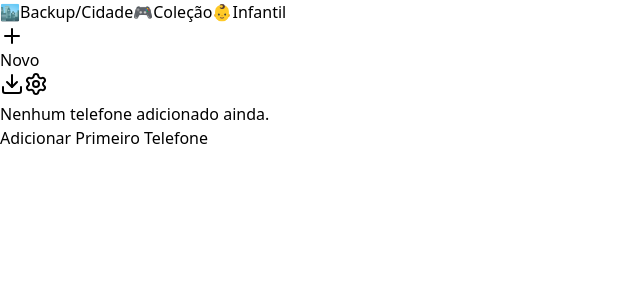
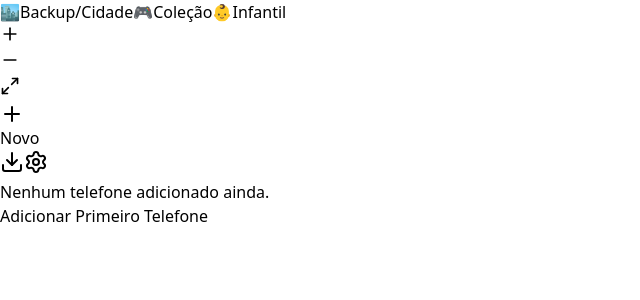
Before and after one commit to esteniovasc/phone-deck, a React (Vite) app: page / in a window 1280 px wide. Shown: the top 300 px of the page, without its empty margins (0-640 px from the left). Built offline with nearby package versions, Linux system fonts and the light colour scheme.

Commit message:
Atualiza UI de controles de navegação e adiciona minimapa que se adapta a interações de pan e zoom

```diff
--- a/src/App.tsx
+++ b/src/App.tsx
@@ -1,8 +1,8 @@
 import { useState, useCallback, useMemo, useEffect } from 'react';
 import {
   ReactFlow,
-  Controls,
   Background,
+  MiniMap,
   applyNodeChanges,
   type Node,
   type NodeTypes,
@@ -13,6 +13,7 @@ import '@xyflow/react/dist/style.css';
 import { EditModal } from './components/modals/EditModal';
 import { FloatingDock } from './components/ui/FloatingDock';
 import { ModeSelector } from './components/ui/ModeSelector';
+import { NavigationControls } from './components/ui/NavigationControls';
 import { useLocalStorage } from './hooks/useLocalStorage';
 import { useDecisionEngine } from './hooks/useDecisionEngine';
 import PhoneNode from './components/canvas/PhoneNode';
@@ -165,7 +166,22 @@ function App() {
         fitView
       >
         <Background />
-        <Controls />
+
+        {/* MiniMap estilizado */}
+        <MiniMap
+          position="bottom-right"
+          style={{
+            backgroundColor: 'rgba(255, 255, 255, 0.5)',
+            backgroundImage: 'none',
+          }}
+          maskColor="rgba(240, 242, 245, 0.6)"
+          nodeColor={() => {
+            // Color based on status/type - Todo node tem cor azul no minimap
+            return 'rgba(59, 130, 246, 0.6)'; // Blue tint
+          }}
+          pannable
+          zoomable
+        />
       </ReactFlow>
 
       {/* Header Flutuante (Fixed + z-index alto) */}
@@ -176,6 +192,9 @@ function App() {
           setNodes(createNodesFromPhones(phones));
         }}
       />
+
+      {/* Navigation Controls (Zoom + Fit View) */}
+      <NavigationControls />
 
       {/* Action Dock Flutuante (Inferior) */}
       <FloatingDock
--- /dev/null
+++ b/src/components/ui/NavigationControls.tsx
@@ -0,0 +1,89 @@
+import { useReactFlow } from '@xyflow/react';
+import { Plus, Minus, Maximize2 } from 'lucide-react';
+
+/**
+ * NavigationControls: Dock vertical de zoom e centralização
+ *
+ * Features:
+ * - Zoom In (+)
+ * - Zoom Out (-)
+ * - Fit View / Centralizar (quando se perdeu)
+ * - Design Glassmorphism
+ * - Posicionado no canto inferior esquerdo
+ */
+export function NavigationControls() {
+  const { zoomIn, zoomOut, fitView } = useReactFlow();
+
+  const handleZoomIn = () => {
+    zoomIn();
+  };
+
+  const handleZoomOut = () => {
+    zoomOut();
+  };
+
+  const handleFitView = () => {
+    fitView({ duration: 800 });
+  };
+
+  return (
+    <div className="fixed bottom-8 left-8 z-50">
+      {/* Container vidro fosco vertical */}
+      <div className="flex flex-col items-center gap-2 px-3 py-3 bg-white/80 backdrop-blur-md rounded-full shadow-xl border border-white/20">
+        {/* Zoom In */}
+        <button
+          onClick={handleZoomIn}
+          className={`
+            flex items-center justify-center w-10 h-10
+            rounded-full transition-all duration-300
+            hover:bg-white hover:text-slate-900 hover:scale-110 hover:shadow-lg
+            text-slate-600 hover:shadow-md
+            cursor-pointer
+          `}
+          title="Zoom In (Aproximar)"
+          aria-label="Zoom in"
+        >
+          <Plus size={20} />
+        </button>
+
+        {/* Divider */}
+        <div className="w-6 h-px bg-slate-200/50"></div>
+
+        {/* Zoom Out */}
+        <button
+          onClick={handleZoomOut}
+          className={`
+            flex items-center justify-center w-10 h-10
+            rounded-full transition-all duration-300
+            hover:bg-white hover:text-slate-900 hover:scale-110 hover:shadow-lg
+            text-slate-600 hover:shadow-md
+            cursor-pointer
+          `}
+          title="Zoom Out (Afastar)"
+          aria-label="Zoom out"
+        >
+          <Minus size={20} />
+        </button>
+
+        {/* Divider */}
+        <div className="w-6 h-px bg-slate-200/50"></div>
+
+        {/* Fit View - Centralizar */}
+        <button
+          onClick={handleFitView}
+          className={`
+            flex items-center justify-center w-10 h-10
+            rounded-full transition-all duration-300
+            bg-blue-100 text-blue-600
+            hover:bg-blue-200 hover:text-blue-700 hover:scale-110 hover:shadow-lg
+            font-bold cursor-pointer
+          `}
+          title="Centralizar View (Fit All)"
+          aria-label="Fit view"
+        >
+          <Maximize2 size={20} />
+        </button>
+      </div>
+    </div>
+  );
+}
```
